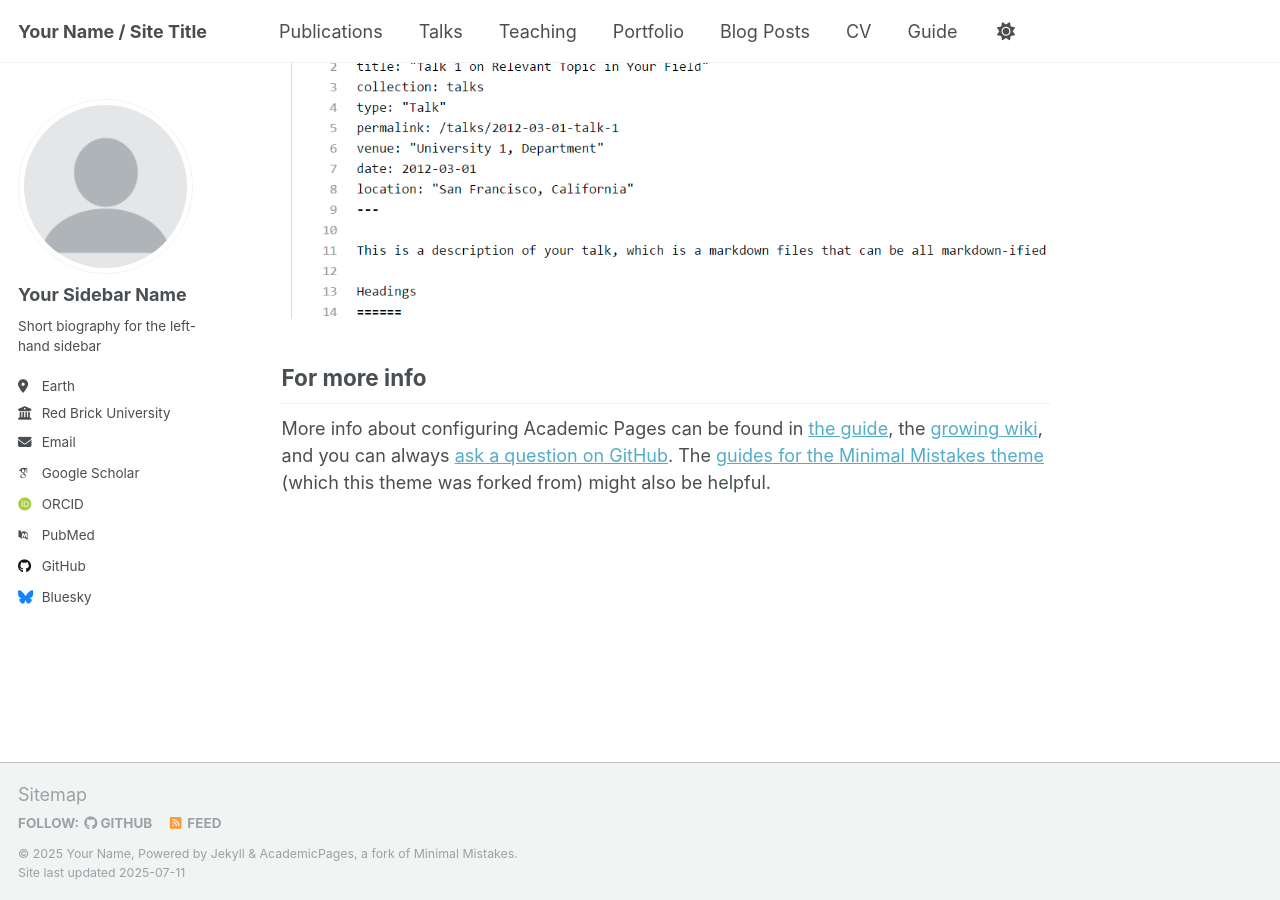
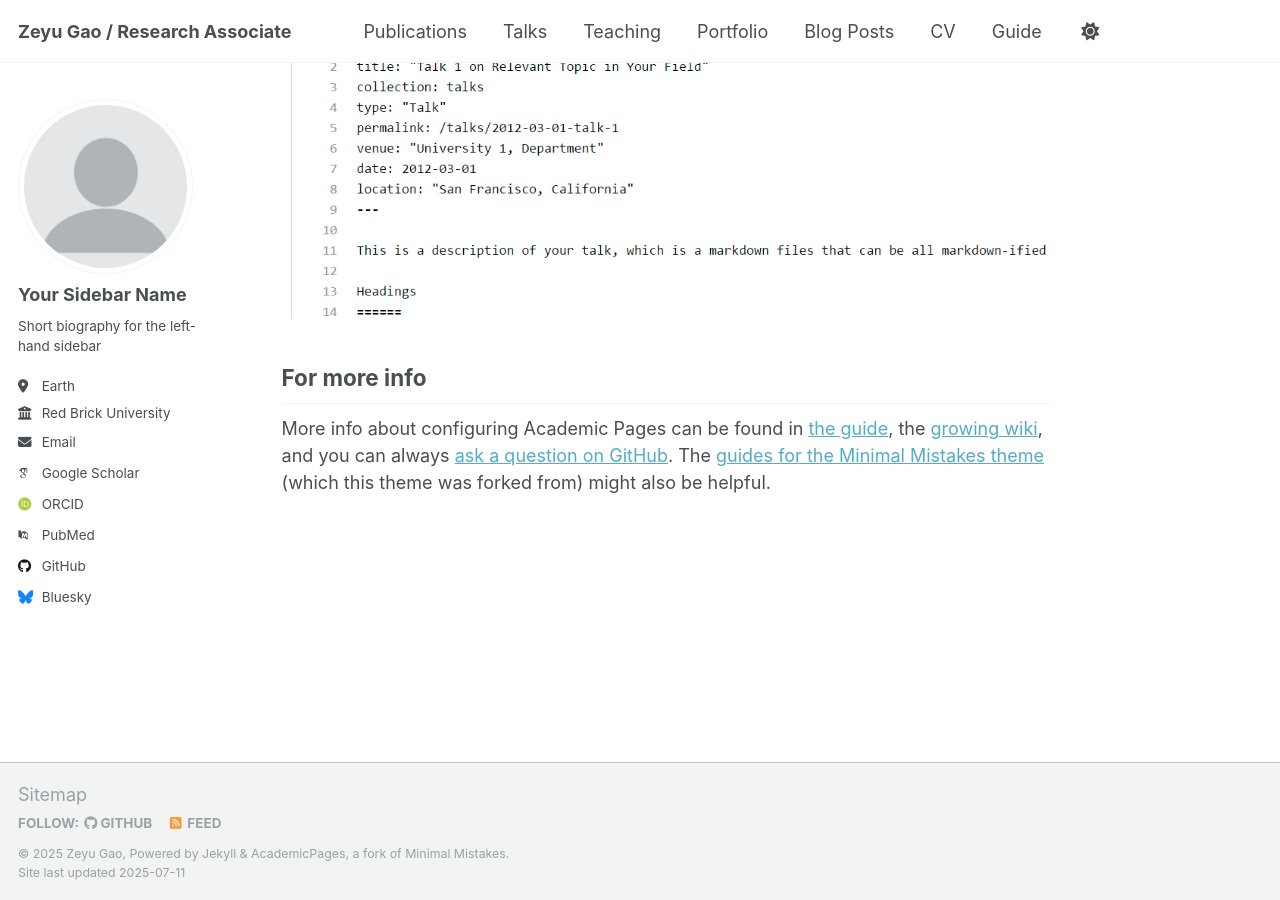
Before and after one commit to ZeyuGaoAi/ZeyuGaoAi.github.io, a Jekyll site: the page built from _pages/about.md, in a window 1280 px wide and 900 px high, scrolled down 2880 px. Built offline with Jekyll 4.4.1, drawn with Linux system fonts in a browser that asks for light colours; some web fonts are replaced; a script that is not in the unit is left out.

Commit message:
Update _config.yml

```diff
--- a/_config.yml
+++ b/_config.yml
@@ -9,10 +9,10 @@
 # Basic Site Settings
 locale                   : "en-US"
 site_theme               : "default"
-title                    : "Your Name / Site Title"
+title                    : "Zeyu Gao / Research Associate"
 title_separator          : "-"
-name                     : &name "Your Name"
-description              : &description "personal description"
+name                     : &name "Zeyu Gao"
+description              : &description "Department of Oncology, University of Cambridge"
 url                      : https://academicpages.github.io # the base hostname & protocol for your site e.g. "https://[your GitHub username].github.io" or if you already have some other page hosted on Github then use "https://[your GitHub username].github.io/[Your Repo Name]"
 baseurl                  : "" # the subpath of your site, e.g. "/blog"
 repository               : "academicpages/academicpages.github.io"
```
